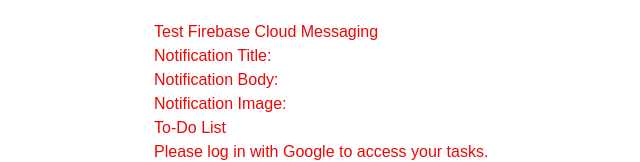
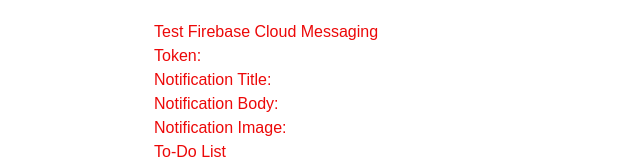
Before and after one commit to MugahidAlluqmani/aklna-deploy, a Next.js app: page / in a window 1280 px wide. Shown: the top 162 px of the page, without its empty margins (206-846 px from the left). Built offline with nearby package versions, Linux system fonts and the light colour scheme; no server answers.

Commit message:
Firebase Messaging To Frontend 0.2

```diff
--- a/app/page.js
+++ b/app/page.js
@@ -20,8 +20,7 @@
   const [notificationTitle, setNotificationTitle] = useState();
   const [notificationBody, setNotificationBody] = useState();
   const [notificationImage, setNotificationImage] = useState();
-
-
+  const [isToken, setIsToken] = useState();
 
   useEffect(() => {
     if ("serviceWorker" in navigator) {
@@ -37,6 +36,7 @@
           .then((currentToken) => {
             if (currentToken) {
               console.log("FCM Token:", currentToken);
+              setIsToken(currentToken);
             } else {
               console.warn("No registration token available.");
             }
@@ -58,12 +58,12 @@
         console.log("Message received in foreground: ", payload);
 
         // عرض إشعار يدوي
-        const notificationTitle = payload.notification.title;
         setNotificationTitle(payload.notification.title);
         setNotificationBody(payload.notification.body);
         setNotificationImage(payload.notification.image);
 
-        new Notification(notificationTitle, notificationOptions);
+        console.log(notificationTitle)
+        //new Notification(notificationTitle, notificationOptions);
       });
     }
   }, []);
@@ -248,6 +248,7 @@
   return (
     <div style={{ padding: '20px', maxWidth: '600px', margin: 'auto' }}>
       <h2>Test Firebase Cloud Messaging</h2>
+      <p>Token: {isToken}</p>
       <h5>Notification Title: {notificationTitle}</h5>
       <h5>Notification Body: {notificationBody}</h5>
       <h5>Notification Image: {notificationImage}</h5>
--- a/public/firebase-messaging-sw.js
+++ b/public/firebase-messaging-sw.js
@@ -30,7 +30,7 @@
     const notificationTitle = payload.notification.title;
     const notificationOptions = {
       body: payload.notification.body,
-      icon: payload.notification.icon
+      icon: payload.notification.image
     };
 
     self.registration.showNotification(notificationTitle, notificationOptions);
```
